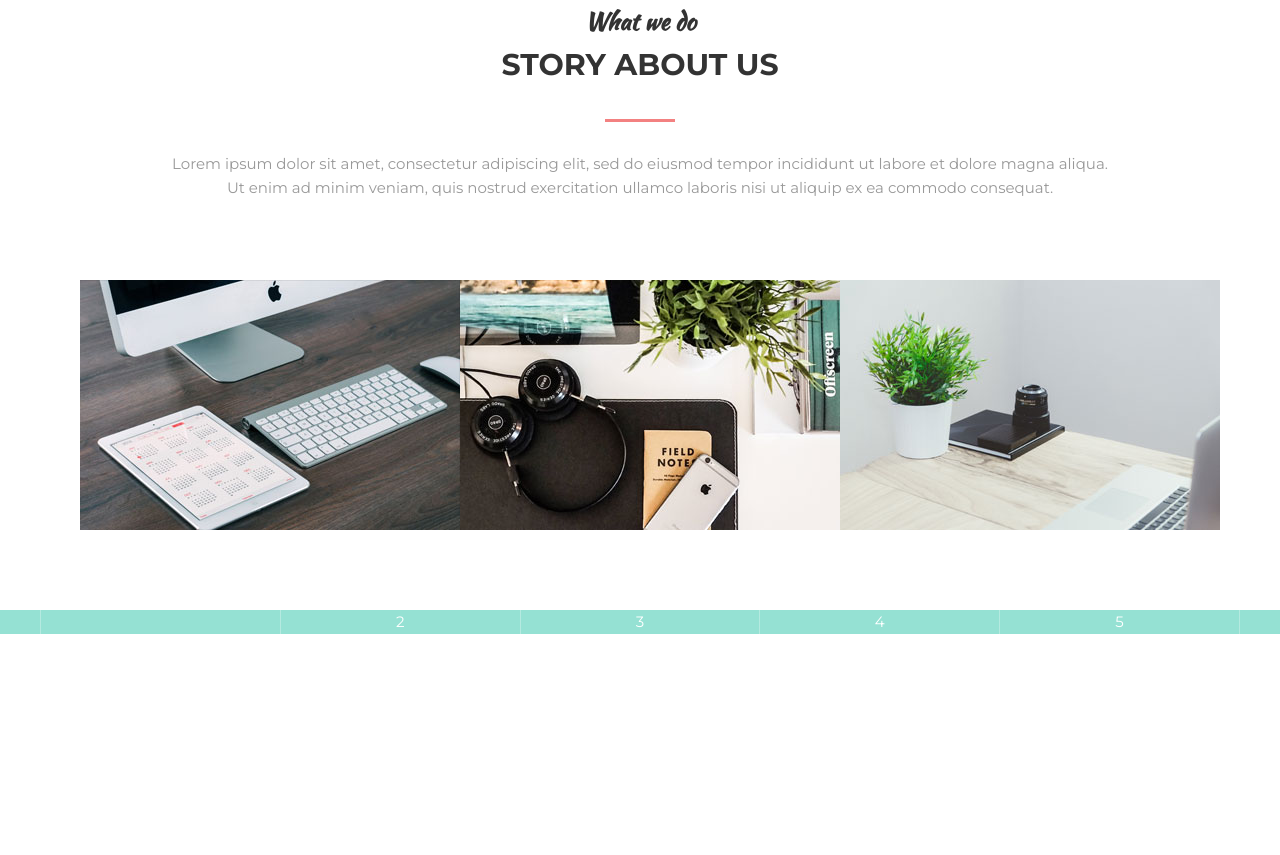
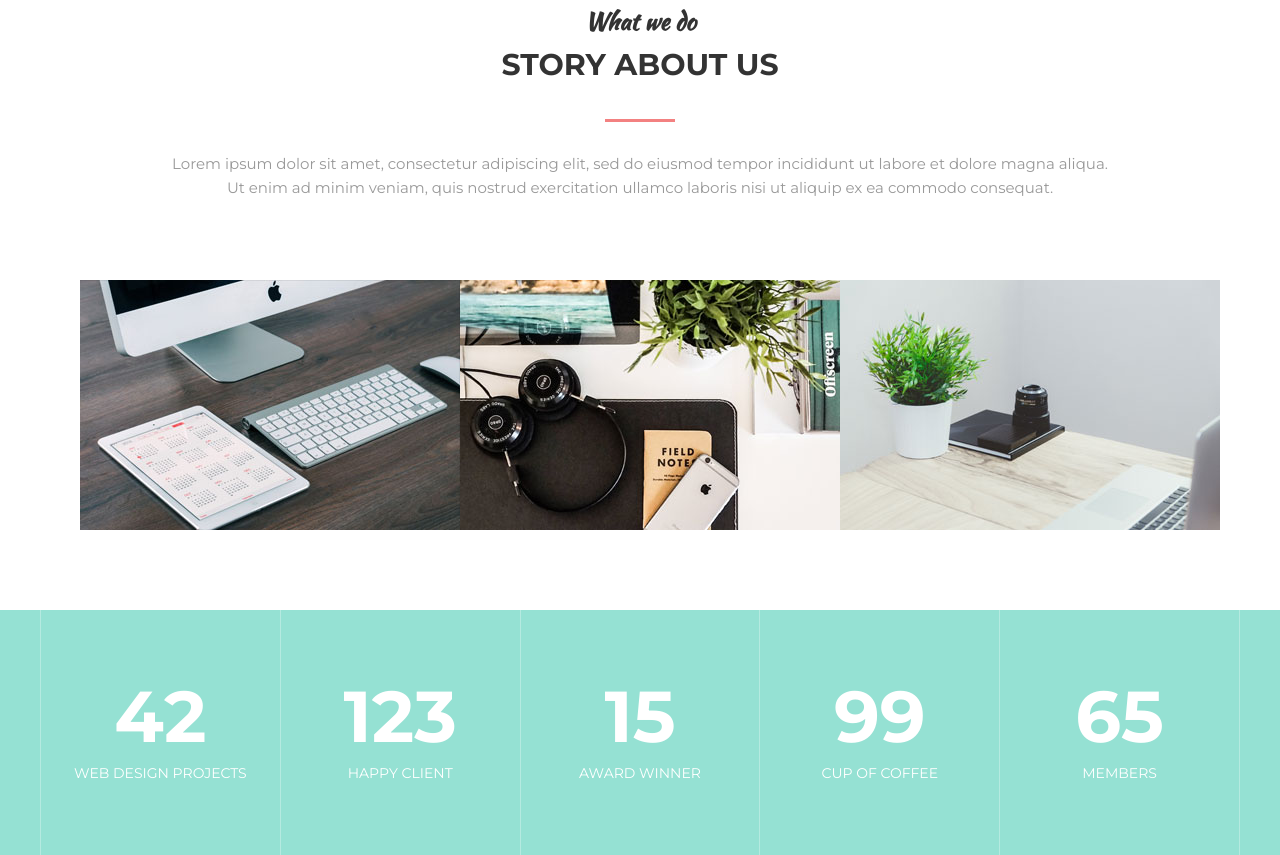
Before and after one commit to egorystuff/MOGO_web, a plain HTML site: page index.html in a window 1280 px wide. Shown: the part 877-1732 px from the top of the page. Before the commit the page ends 1511 px from the top, so only its background shows below. Drawn offline with Linux system fonts and the light colour scheme.

Commit message:
new commit for block 3

```diff
--- a/access/css/style.css
+++ b/access/css/style.css
@@ -321,6 +321,7 @@ h6 {
 
 .stat_item {
   flex: 1 1 0;
+  padding: 70px 25px;
   text-align: center;
   color: #fff;
 
@@ -330,3 +331,15 @@ h6 {
 .stat_item:last-child {
   border-right: 1px solid #b5eae0;
 }
+
+.stat_count {
+  margin-bottom: 10px;
+  font-size: 72px;
+  font-weight: bold;
+  line-height: 1;
+}
+
+.stat_text {
+  font-size: 14px;
+  text-transform: uppercase;
+}
--- a/index.html
+++ b/index.html
@@ -106,11 +106,30 @@
     <div class="statistics">
       <div class="container">
         <div class="stat">
-          <div class="stat_item"></div>
-          <div class="stat_item">2</div>
-          <div class="stat_item">3</div>
-          <div class="stat_item">4</div>
-          <div class="stat_item">5</div>
+          <div class="stat_item">
+            <div class="stat_count">42</div>
+            <div class="stat_text">Web Design Projects</div>
+          </div>
+
+          <div class="stat_item">
+            <div class="stat_count">123</div>
+            <div class="stat_text">happy client</div>
+          </div>
+
+          <div class="stat_item">
+            <div class="stat_count">15</div>
+            <div class="stat_text">award winner</div>
+          </div>
+
+          <div class="stat_item">
+            <div class="stat_count">99</div>
+            <div class="stat_text">cup of coffee</div>
+          </div>
+
+          <div class="stat_item">
+            <div class="stat_count">65</div>
+            <div class="stat_text">members</div>
+          </div>
         </div>
       </div>
     </div>
```
